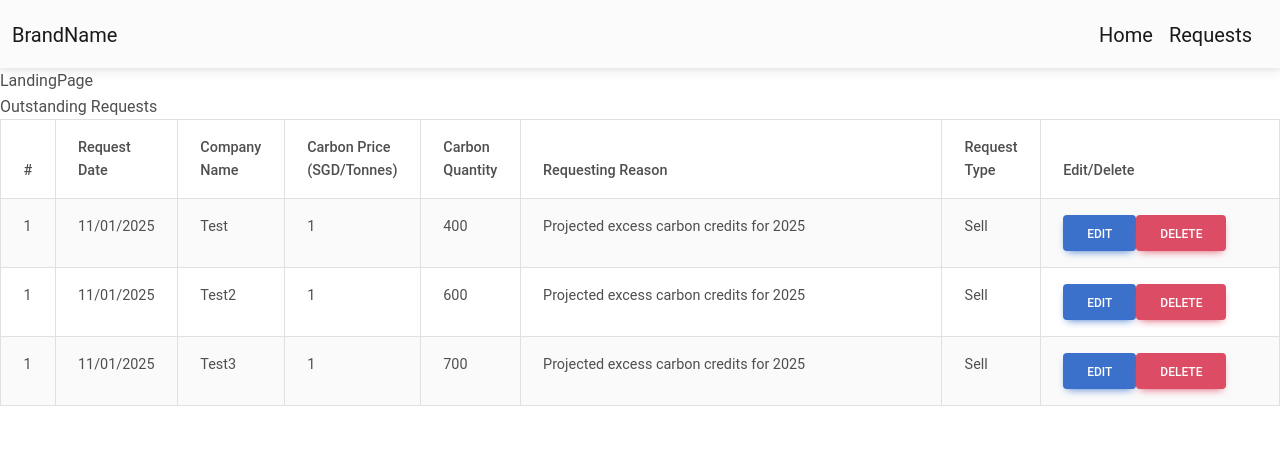
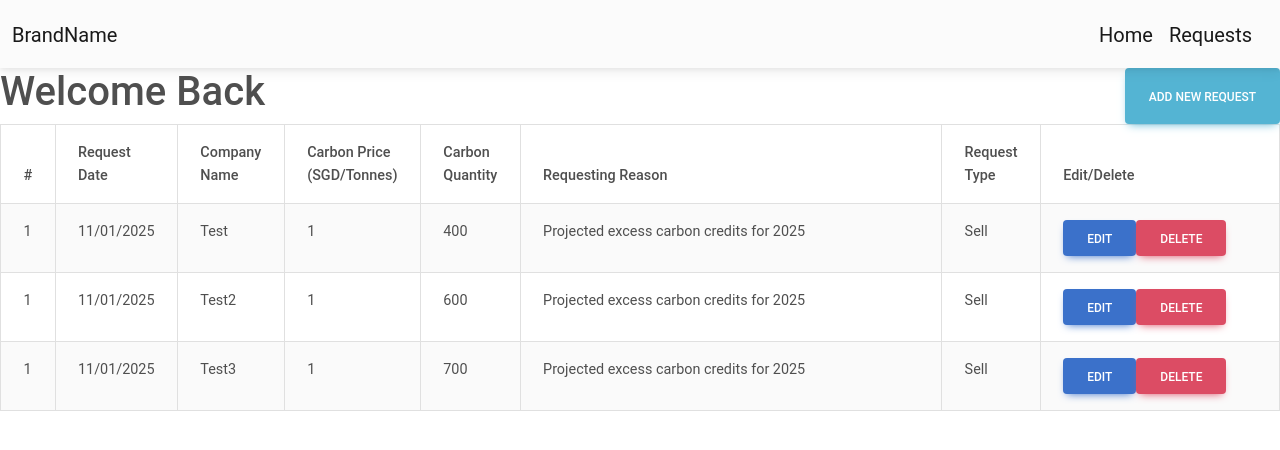
Before and after one commit to glenyoo/dbshack, a React (Create React App) app in the folder frontend/: page /home in a window 1280 px wide. Shown: the top 450 px of the page. Built offline with nearby package versions, Linux system fonts and the light colour scheme.

Commit message:
add edit page

```diff
--- a/frontend/src/App.js
+++ b/frontend/src/App.js
@@ -4,6 +4,7 @@ import AppNavbar from './components/Navbar';
 import LoginPage from './pages/LoginPage';
 import LandingPage from './pages/LandingPage';
 import RequestPage from './pages/RequestPage';
+import EditPage from './pages/EditPage';
 import 'mdb-react-ui-kit/dist/css/mdb.min.css'
 
 function App() {
@@ -14,6 +15,7 @@ function App() {
         <Routes>
           <Route path="/login" element={<LoginPage />} />
           <Route path="/home" element={<LandingPage />} />
+          <Route path="/edit/:id" element={<EditPage />} />
           <Route path="/requests" element={<RequestPage />} />
         </Routes>
       </div>
--- a/frontend/src/components/Request.jsx
+++ b/frontend/src/components/Request.jsx
@@ -1,12 +1,16 @@
 import React from 'react'
 import Button from 'react-bootstrap/Button';
 import { useState } from 'react';
-import { useLocation } from 'react-router-dom';
+import { useNavigate, useLocation } from 'react-router-dom';
 
-const Request = ({ requestDate, companyName, carbonPrice, carbonQuantity, requestReason, requestType, handleEdit, handleDelete}) => {
-    const {pathname} = useLocation()
+const Request = ({ requestId, requestDate, companyName, carbonPrice, carbonQuantity, requestReason, requestType, handleEdit, handleDelete}) => {
+    const navigate = useNavigate();
+    const {pathname} = useLocation();
     const [isDelete, setIsDelete] = useState(false);
 
+    const navigateEdit = () => {
+        navigate(`/edit/${requestId}`)
+    }
 
     return (
     <tr>
@@ -20,7 +24,7 @@ const Request = ({ requestDate, companyName, carbonPrice, carbonQuantity, reques
         {pathname === '/home' && (
             !isDelete ?
             <td>
-                <Button onClick={handleEdit} variant="primary">Edit</Button>
+                <Button onClick={() => navigateEdit()} variant="primary">Edit</Button>
                 <Button onClick={() => {setIsDelete(true)}} variant="danger">Delete</Button>
             </td> :
             <td>
--- a/frontend/src/components/RequestContainer.jsx
+++ b/frontend/src/components/RequestContainer.jsx
@@ -3,39 +3,11 @@ import { useLocation } from 'react-router-dom';
 import Request from './Request';
 import Table from 'react-bootstrap/Table';
 
-const RequestContainer = () => {
+const RequestContainer = ({ records }) => {
     const {pathname} = useLocation()
-
-    const data = [
-        {
-            requestDate: "11/01/2025",
-            companyName: "Test",
-            carbonPrice: "1",
-            carbonQuantity: "400",
-            requestReason: "Projected excess carbon credits for 2025",
-            requestType: "Sell"
-        },
-        {
-            requestDate: "11/01/2025",
-            companyName: "Test2",
-            carbonPrice: "1",
-            carbonQuantity: "600",
-            requestReason: "Projected excess carbon credits for 2025",
-            requestType: "Sell"
-        },
-        {
-            requestDate: "11/01/2025",
-            companyName: "Test3",
-            carbonPrice: "1",
-            carbonQuantity: "700",
-            requestReason: "Projected excess carbon credits for 2025",
-            requestType: "Sell"
-        }
-    ]
 
   return (
     <>
-        <div>Outstanding Requests</div>
     <Table striped bordered hover>
       <thead>
         <tr>
@@ -50,7 +22,7 @@ const RequestContainer = () => {
         </tr>
       </thead>
       <tbody>
-        {data.map((request, index) =>
+        {records.map((request, index) =>
             <Request
                 key = {index}
                 requestDate = {request.requestDate}
--- a/frontend/src/components/RequestForm.jsx
+++ b/frontend/src/components/RequestForm.jsx
@@ -4,7 +4,7 @@ import Form from "react-bootstrap/Form";
 import Row from "react-bootstrap/Row";
 import Button from 'react-bootstrap/Button';
 
-const RequestForm = (handleOnClick) => {
+const RequestForm = (handleSubmit, handleCancel) => {
   const [requestDate, setRequestDate] = useState("");
   const [companyName, setCompanyName] = useState("");
   const [carbonPrice, setCarbonPrice] = useState(0);
@@ -91,8 +91,11 @@ const RequestForm = (handleOnClick) => {
         />
       </Form.Group>
 
-      <Button variant="primary" type="submit">
+      <Button onClick={handleSubmit} variant="primary" type="submit">
         Add
+      </Button>
+      <Button onClick={handleCancel} variant="primary" type="submit">
+        Cancel
       </Button>
     </Form>
   );
--- /dev/null
+++ b/frontend/src/pages/EditPage.jsx
@@ -0,0 +1,9 @@
+import React from 'react'
+
+const EditPage = () => {
+  return (
+    <div>EditPage</div>
+  )
+}
+
+export default EditPage
--- a/frontend/src/pages/LandingPage.jsx
+++ b/frontend/src/pages/LandingPage.jsx
@@ -1,13 +1,56 @@
-import React from 'react'
-import RequestContainer from '../components/RequestContainer'
+import React from "react";
+import { useState } from "react";
+import RequestContainer from "../components/RequestContainer";
+import RequestForm from "../components/RequestForm";
+import Button from "react-bootstrap/Button";
 
 const LandingPage = () => {
+  const [addRequest, setAddRequest] = useState(false);
+
+  const records = [
+    {
+      requestDate: "11/01/2025",
+      companyName: "Test",
+      carbonPrice: "1",
+      carbonQuantity: "400",
+      requestReason: "Projected excess carbon credits for 2025",
+      requestType: "Sell",
+    },
+    {
+      requestDate: "11/01/2025",
+      companyName: "Test2",
+      carbonPrice: "1",
+      carbonQuantity: "600",
+      requestReason: "Projected excess carbon credits for 2025",
+      requestType: "Sell",
+    },
+    {
+      requestDate: "11/01/2025",
+      companyName: "Test3",
+      carbonPrice: "1",
+      carbonQuantity: "700",
+      requestReason: "Projected excess carbon credits for 2025",
+      requestType: "Sell",
+    },
+  ];
+
   return (
     <>
-        <div>LandingPage</div>
-        <RequestContainer />
+      {addRequest ? (
+        <RequestForm handleCancel={() => setAddRequest(false)}/>
+      ) : (
+        <>
+          <div className='d-flex justify-content-between'>
+            <h1>Welcome Back</h1>
+            <Button onClick={() => setAddRequest(true)} variant='info'>
+              Add new request
+            </Button>
+          </div>
+          <RequestContainer records={records} />
+        </>)
+      }
     </>
-  )
+    )
 }
 
-export default LandingPage
+export default LandingPage;
```
